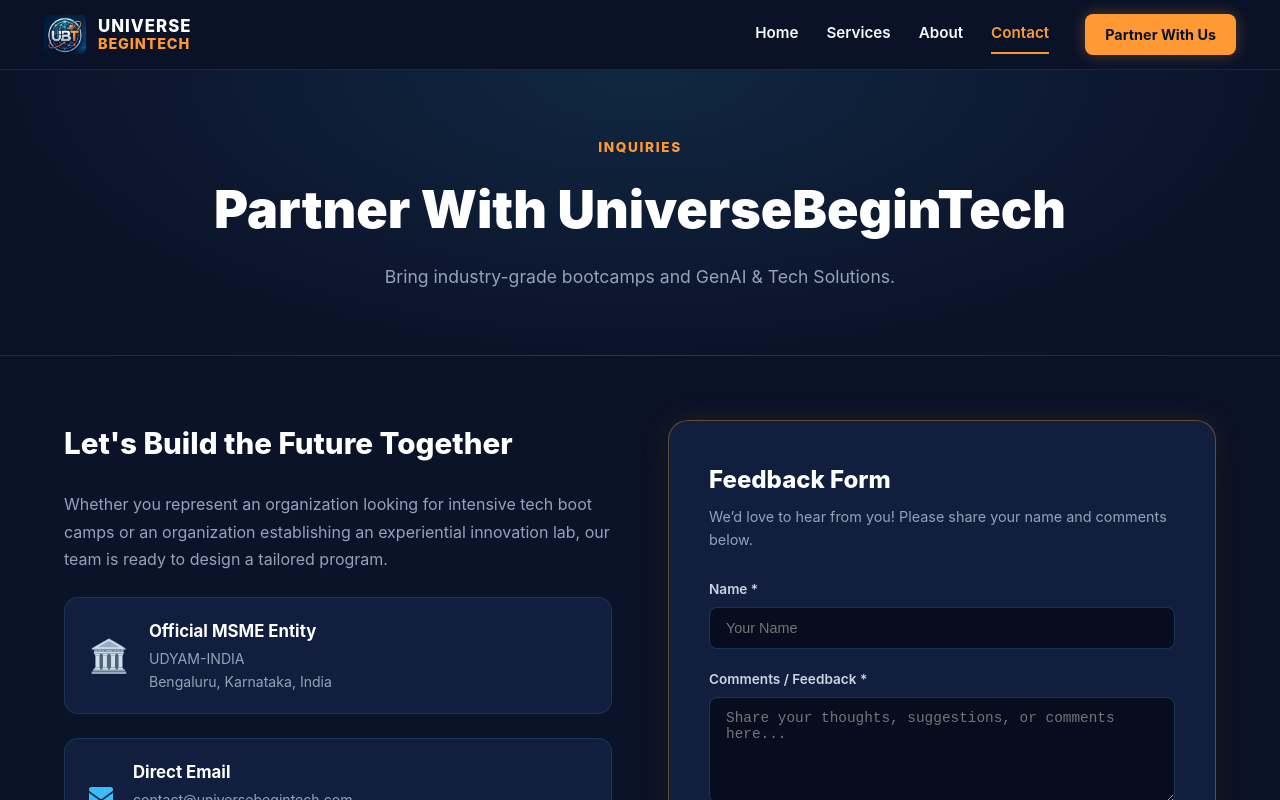
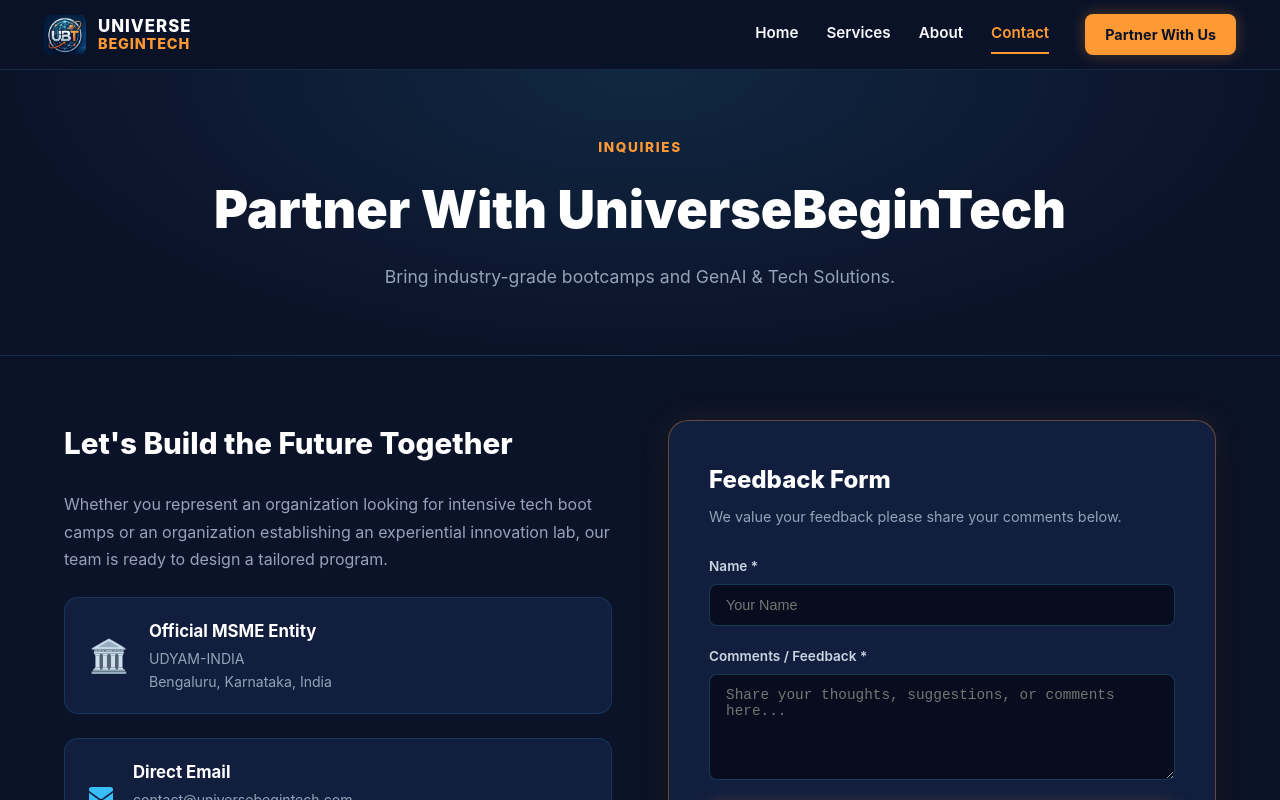
Before and after one commit to PraveenKuna62/ubt-website, a React (Vite) app: page /#/contact in a window 1280 px wide. Shown: the top 800 px of the page. Built offline with nearby package versions, Linux system fonts and the light colour scheme.

Commit message:
feedback line

```diff
--- a/src/pages/Contact.jsx
+++ b/src/pages/Contact.jsx
@@ -61,7 +61,7 @@ const Contact = () => {
               <div style={styles.formCard}>
                 <h3 style={styles.formHeading}>Feedback Form</h3>
                 <p style={styles.formSub}>
-                  We’d love to hear from you! Please share your name and comments below.
+                  We value your feedback please share your comments below.
                 </p>
 
                 {state.succeeded && (
```
